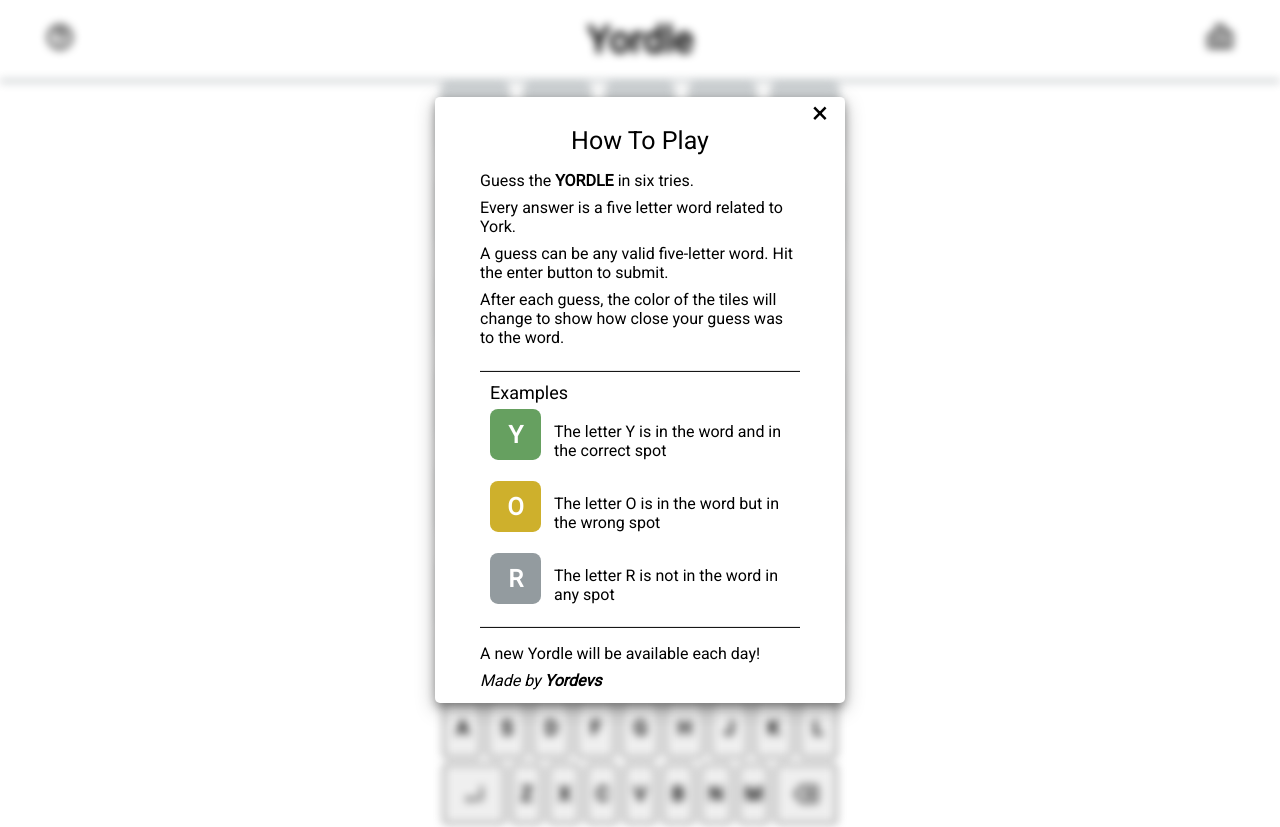
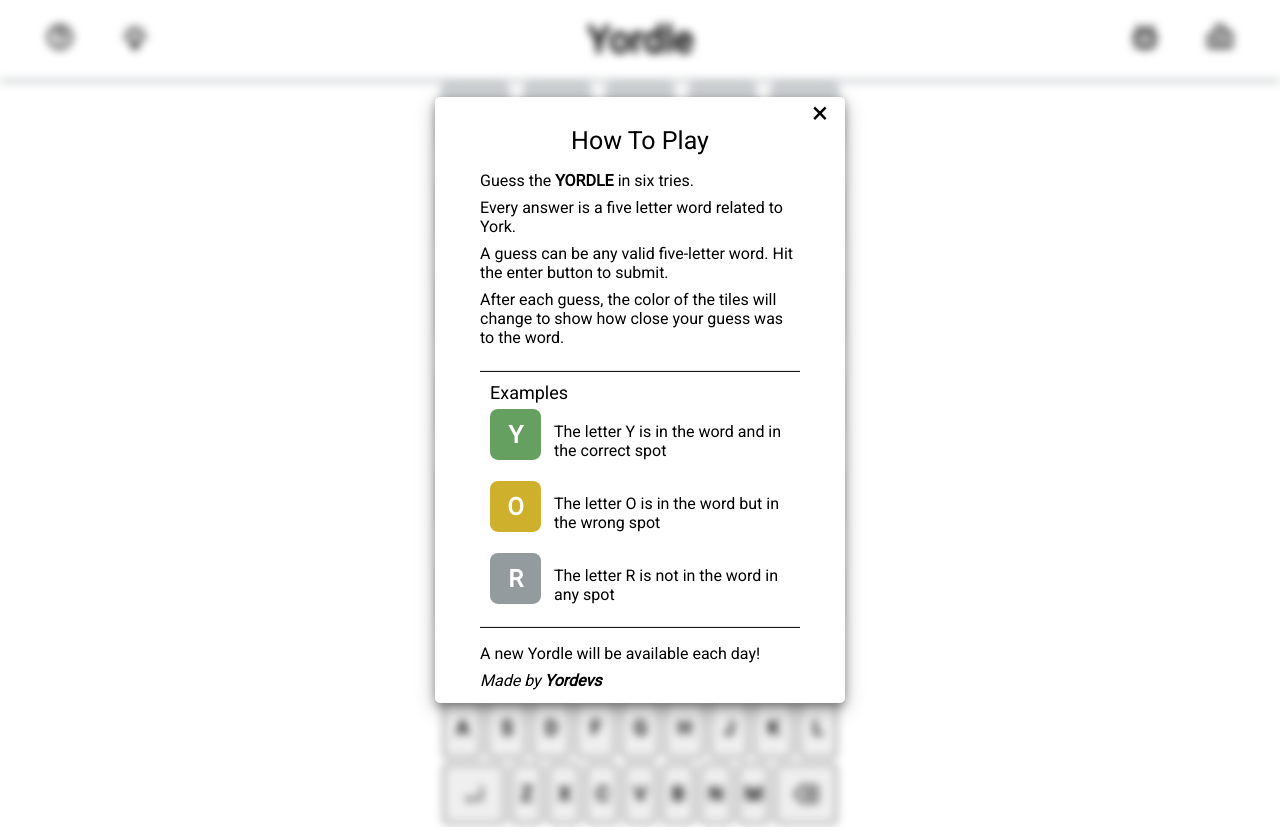
Before and after one commit to yordevs/yordle, a React (Create React App) app: page / in a window 1280 px wide. Built offline with nearby package versions, Linux system fonts and the light colour scheme.

Commit message:
Setup bug and idea links in header

```diff
--- a/src/Header.tsx
+++ b/src/Header.tsx
@@ -1,5 +1,6 @@
 import styled from "styled-components";
-import { BiHelpCircle, BiBarChartAlt2 } from "react-icons/bi";
+import { BiHelpCircle, BiBarChartAlt2, BiBug } from "react-icons/bi";
+import { HiOutlineLightBulb } from "react-icons/hi";
 
 const Container = styled.div`
 	height: 5em;
@@ -20,6 +21,12 @@ const Title = styled.div`
 	left: 0;
 	right: 0;
 	pointer-events: none;
+`;
+
+const Holder = styled.div`
+	display: flex;
+	align-items: centre;
+	justify-content: space-between;
 `;
 
 const HelpHolder = styled.div`
@@ -54,16 +61,34 @@ export const Header = ({ onHelp, onStats }: Props) => {
 		onStats();
 	}
 
+	function onBugClick() {
+		window.open("https://forms.gle/DfPqjBr1uXyW3Etb6");
+	}
+
+	function onIdeaClick() {
+		window.open("https://forms.gle/cSsuVwrnzuqDmp3q7");
+	}
+
 	return (
 		<div>
 			<Container>
+				<Holder>
 					<HelpHolder onClick={onHelpClick}>
 						<BiHelpCircle />
 					</HelpHolder>
+					<HelpHolder>
+						<HiOutlineLightBulb onClick={onIdeaClick} />
+					</HelpHolder>
+				</Holder>
 				<Title>Yordle</Title>
+				<Holder>
+					<StatsHolder>
+						<BiBug onClick={onBugClick} />
+					</StatsHolder>
 					<StatsHolder onClick={onStatsClick}>
 						<BiBarChartAlt2 />
 					</StatsHolder>
+				</Holder>
 			</Container>
 		</div>
 	);
```
Lines whose indentation alone changed are shown as unchanged.
